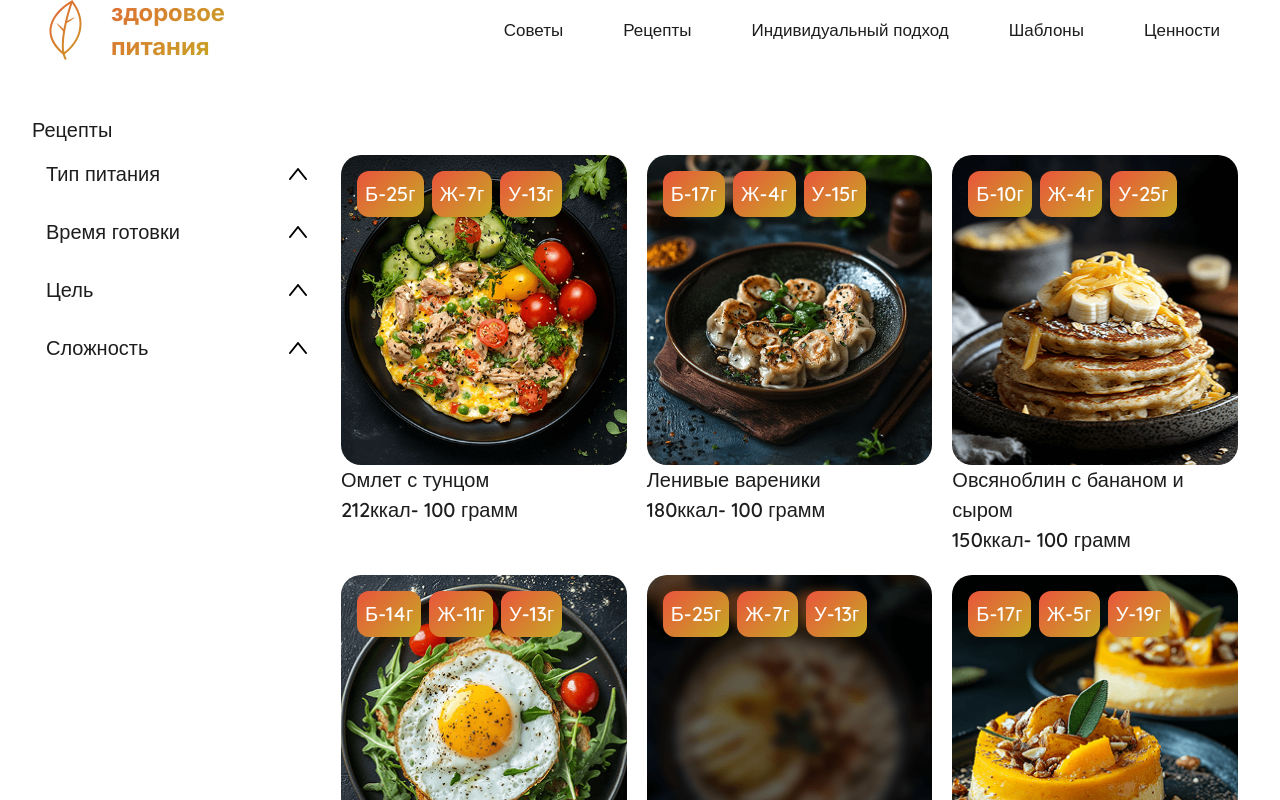
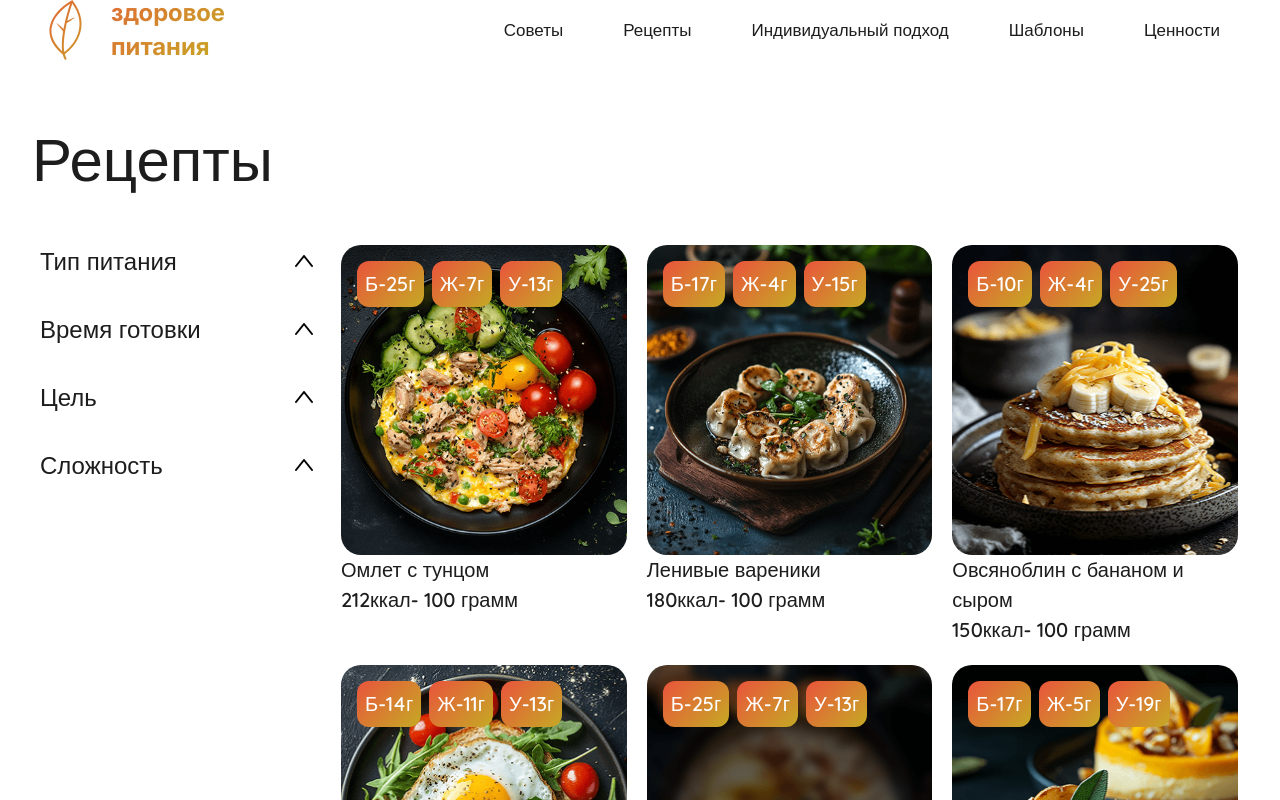
Before and after one commit to Anatoliy2024/healthy-food, a Next.js app: page /Recipes in a window 1280 px wide. Shown: the top 800 px of the page. Built offline with nearby package versions, Linux system fonts and the light colour scheme.

Commit message:
update css option recipe block

```diff
--- a/src/app/Recipes/Recipes.module.scss
+++ b/src/app/Recipes/Recipes.module.scss
@@ -4,7 +4,11 @@
   margin: 0 auto;
   flex: 1 1 auto;
   width: 100%;
-
+  h1 {
+    font-size: var(--fs-xsl);
+    font-family: var(--font-poppins), sans-serif;
+    padding-bottom: clamp(30px, 2vw, 50px);
+  }
   .content {
     display: flex;
     gap: 10px;
@@ -15,6 +19,7 @@
       flex: 1 1 auto;
       max-width: 289px;
       width: 100%;
+
       @media (max-width: 750px) {
         display: flex;
         max-width: none;
--- a/src/app/Recipes/page.tsx
+++ b/src/app/Recipes/page.tsx
@@ -143,6 +143,8 @@ export default function Recipes() {
     complexity: "",
     yourTarget: "",
   })
+  console.log("checked", isChecked)
+
   // const [isCheckedIngestion, setIsCheckedIngestion] = useState("")
   // console.log("isCheckedIngestion", isChecked)
   return (
--- a/src/app/globals.css
+++ b/src/app/globals.css
@@ -31,10 +31,13 @@ body {
   --color-gradient-3: linear-gradient(135deg, #34bca6, #c5aa24);
   --color-gradient-4: linear-gradient(180deg, #ea543c, #c5aa24);
 
+  --color-backgroundRecipe-hover: rgba(56, 45, 63, 0.395);
+
   --fs-xs: 0.75rem; /* 12px */
   --fs-sm: 0.875rem; /* 14px */
   --fs-md: 1rem; /* 16px */
   --fs-lg: 1.25rem; /* 20px */
+  --fs-lg-m: 1.5rem; /* 24px */
   /* --fs-lg: 1.25rem;  */
   --fs-xl: 2rem; /* 32px */
   --fs-xll: 2.5rem; /* 40px */
--- a/src/components/FilterBlock/FilterBlock.module.scss
+++ b/src/components/FilterBlock/FilterBlock.module.scss
@@ -3,10 +3,16 @@
   justify-content: space-between;
   align-items: center;
   cursor: pointer;
-  padding: 14px;
+  padding: 8px;
+  border-radius: 12px;
+
+  &:hover {
+    background: var(--color-backgroundRecipe-hover);
+  }
   .trigger {
     cursor: pointer;
-
+    font-size: var(--fs-lg-m);
+    // margin-bottom: 16px;
     // border-radius: 12px;
     // background: blue;
   }
@@ -15,11 +21,46 @@
   display: grid;
   grid-template-rows: 0fr;
   transition: grid-template-rows 0.35s ease;
+  padding-bottom: 16px;
 
   .inner {
     overflow: hidden;
+    display: flex;
+    flex-direction: column;
+    // gap: 16px;
 
-    // padding: 16px 0;
+    label {
+      cursor: pointer;
+    }
+    & > div {
+      display: flex;
+      gap: 8px;
+      align-items: center;
+      cursor: pointer;
+      padding: 8px;
+      border-radius: 12px;
+      &:hover {
+        background: var(--color-backgroundRecipe-hover);
+      }
+    }
+    .customRadio {
+      width: 20px;
+      height: 20px;
+      border-radius: 20px;
+      // border: 2px solid black;
+      border: 2px solid transparent;
+
+      background: linear-gradient(white, white) padding-box, black border-box;
+
+      // background: black;
+      // accent-color: #c56fff;
+    }
+    .selected {
+      border: 5px solid transparent;
+
+      background: linear-gradient(white, white) padding-box,
+        var(--color-gradient) border-box;
+    }
   }
 }
 .open {
--- a/src/components/FilterBlock/FilterBlock.tsx
+++ b/src/components/FilterBlock/FilterBlock.tsx
@@ -44,9 +44,34 @@ export function FilterBlock({
         }`}
       >
         <div className={style.inner}>
-          {options.map((opt) => (
-            <div key={opt.value}>
-              <input
+          {options.map((opt) => {
+            // console.log("checked[opt.value]", checked[opt.value])
+            // console.log("checked[filterKey]", checked[filterKey])
+            // console.log("checked", checked)
+            // console.log("opt.value", opt.value)
+            // console.log("filterKey", filterKey)
+            return (
+              <div
+                key={opt.value}
+                onClick={() =>
+                  setChecked((c) => ({
+                    ...c,
+                    [filterKey]: opt.value,
+                  }))
+                }
+              >
+                <div
+                  className={`${style.customRadio} ${
+                    checked[filterKey as FilterKey] === opt.value
+                      ? style.selected
+                      : ""
+                  }`}
+                  // onClick={() => setSelected(opt)}
+                  id={opt.value}
+                  role="radio"
+                  aria-checked={checked[filterKey as FilterKey] === opt.value}
+                ></div>
+                {/* <input
                 type="radio"
                 id={opt.value}
                 name={filterKey}
@@ -58,10 +83,11 @@ export function FilterBlock({
                     [filterKey]: e.target.value,
                   }))
                 }
-              />
-              <label htmlFor={opt.value}>{opt.label}</label>
-            </div>
-          ))}
+              /> */}
+                <label htmlFor={opt.value}>{opt.label}</label>
+              </div>
+            )
+          })}
         </div>
       </div>
     </div>
--- a/src/components/RecipesDischCard/RecipesDishCard.module.scss
+++ b/src/components/RecipesDischCard/RecipesDishCard.module.scss
@@ -3,7 +3,7 @@
   padding: 10px;
   border-radius: 20px;
   &:hover {
-    background: rgba(56, 45, 63, 0.395);
+    background: var(--color-backgroundRecipe-hover);
   }
   .imageBlock {
     // background-image: cover;
```
